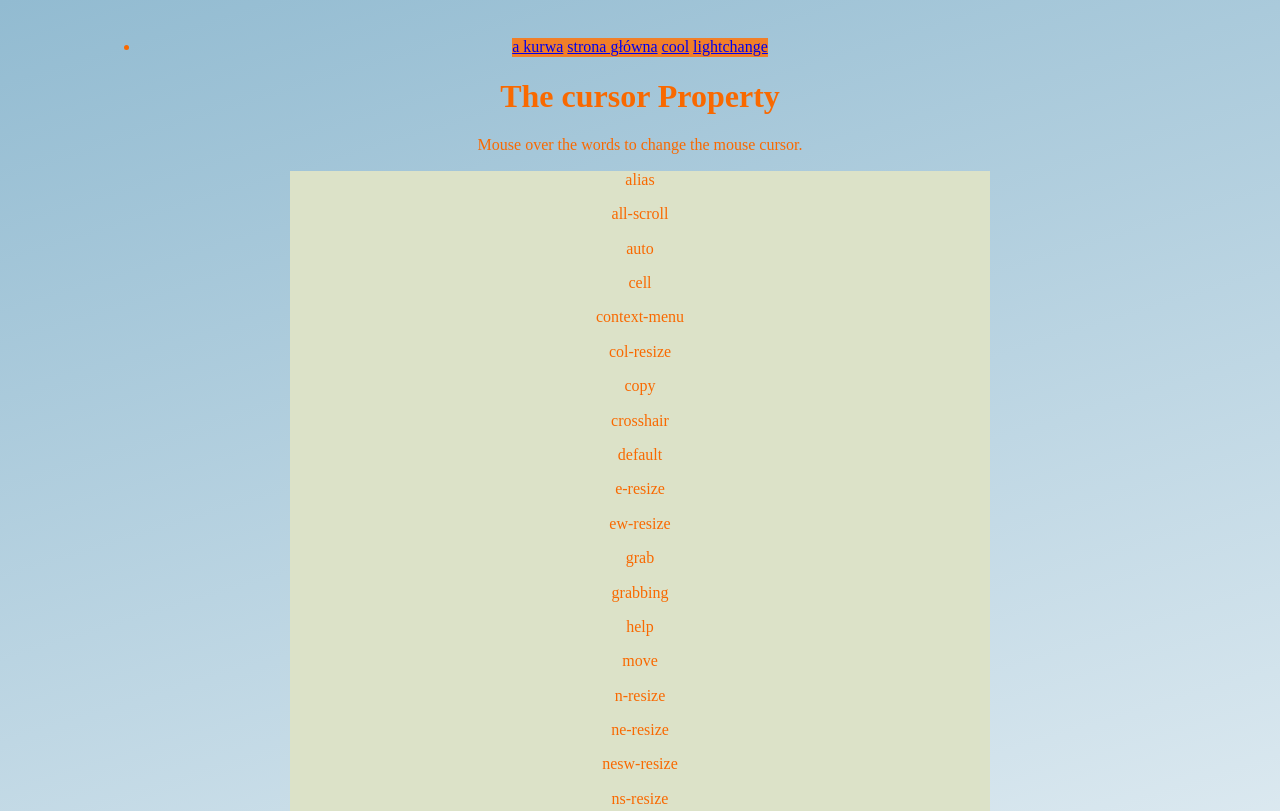
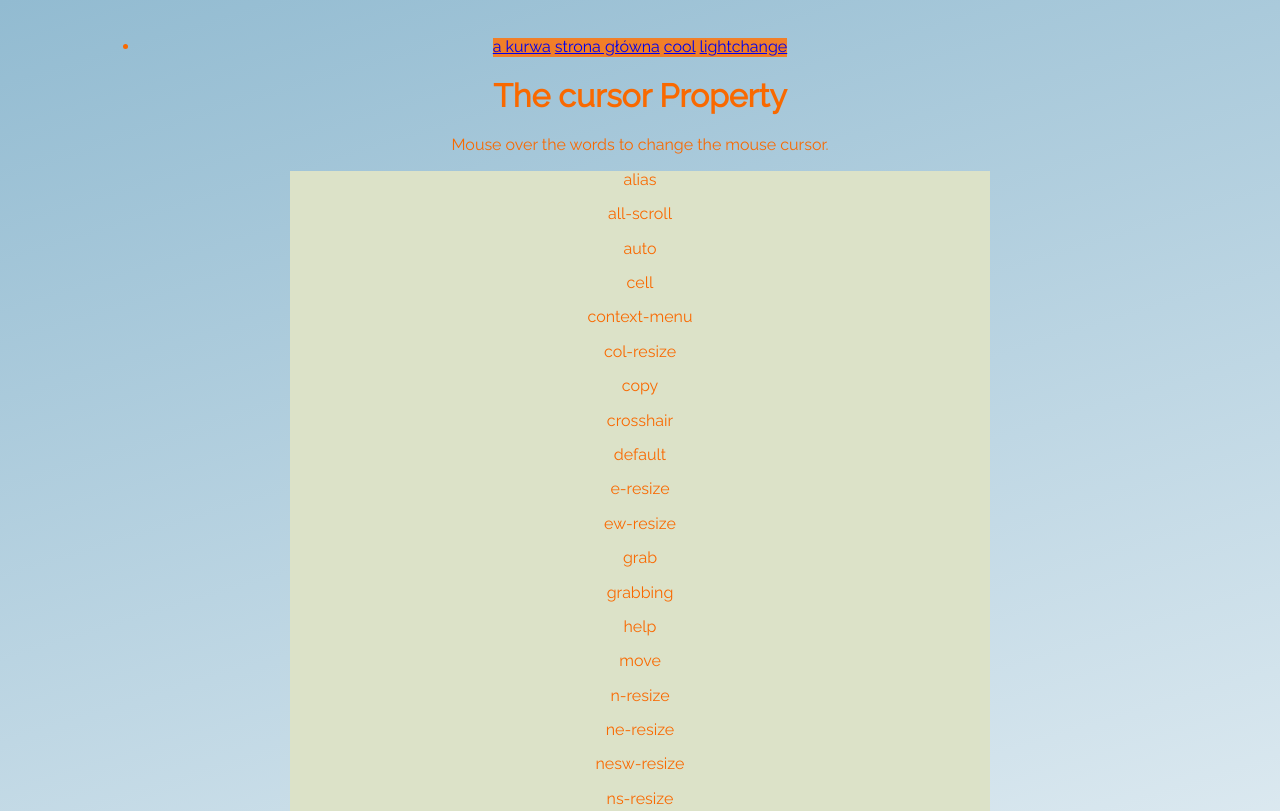
Before and after one commit to madara1319/first_webpack-supported--test, a plain HTML site: page src/pages/cursor.html in a window 1280 px wide. Shown: the top 811 px of the page. Drawn offline with nearby package versions, Linux system fonts and the light colour scheme; files that its build step writes are made by us from their sources; a script that the page names is missing.

Commit message:
added google font

```diff
--- a/src/scss/main.scss
+++ b/src/scss/main.scss
@@ -3,16 +3,13 @@
 @import "_variables";
 @import "modules/hello.scss";
 @import "modules/body.scss";
+@import url('https://fonts.googleapis.com/css2?family=Raleway:ital,wght@0,100;0,400;1,700&display=swap');
 //@import "modules/forms.scss";
 // @import "modules/grid.scss";
 // @import "modules/grid_layout.scss";
 // @import "modules/stylecursor.scss";
 
-// body {
-//   background: $wtf;
-//   color: #fff;
-//   display: flex;
-//   align-items: center;
-//   justify-content: center;
-//   min-height: 100vh;
-// }
+body {
+    font-family: 'Raleway', sans-serif;
+    background-image: linear-gradient(163deg, rgb(198,239,206) 100%, #ffff 00%);
+}
--- a/src/scss/modules/style.scss
+++ b/src/scss/modules/style.scss
@@ -102,6 +102,7 @@ html {
   border-radius: 1px;
   border: double;
   display: inline-block;
+  font-weight: 600;
 }
 
 .naviagtion__link {
@@ -179,6 +180,7 @@ html {
 .paragraph {
   display: center;
   background: #b9faf8;
+  font-weight: 400;
 }
 
 .test {
```
